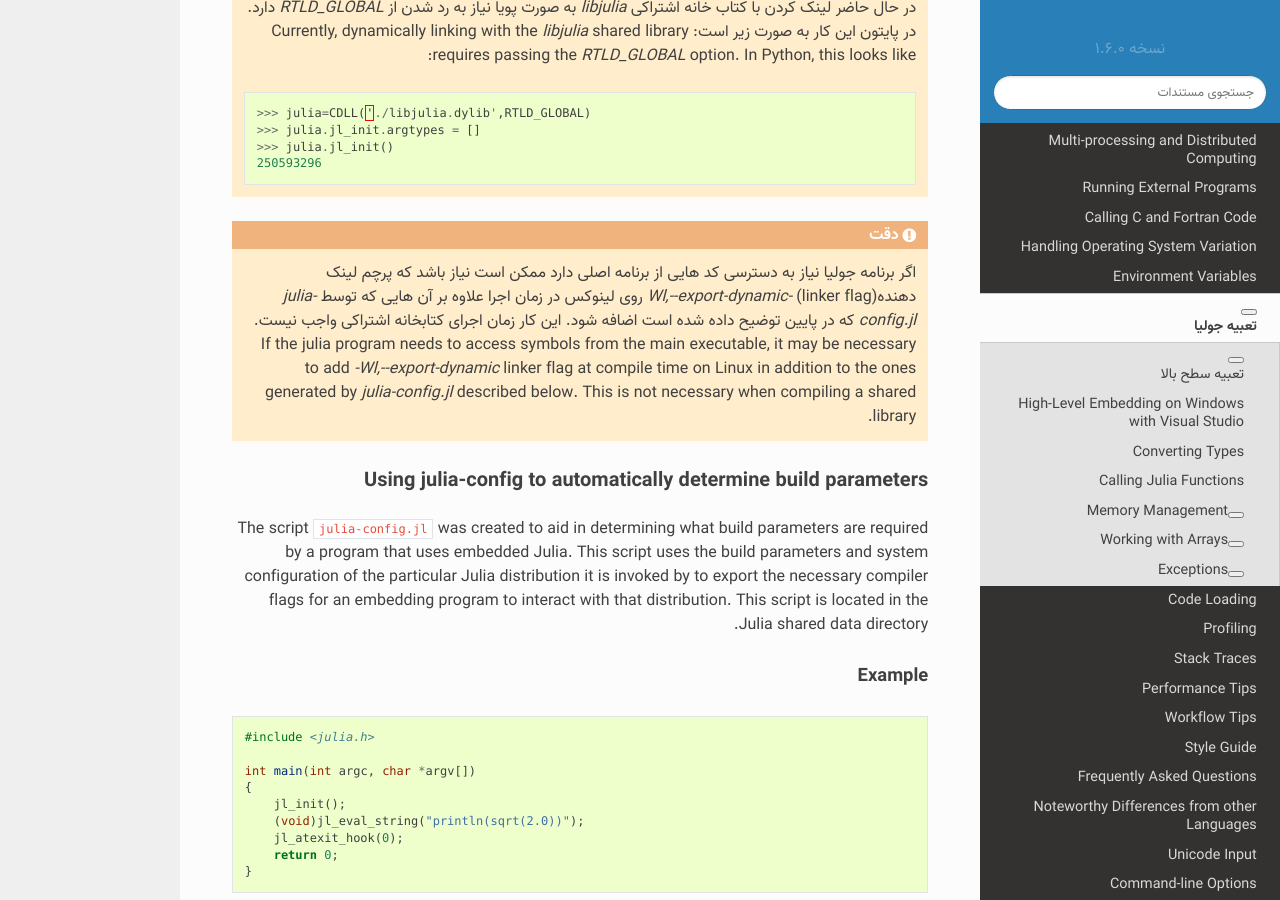
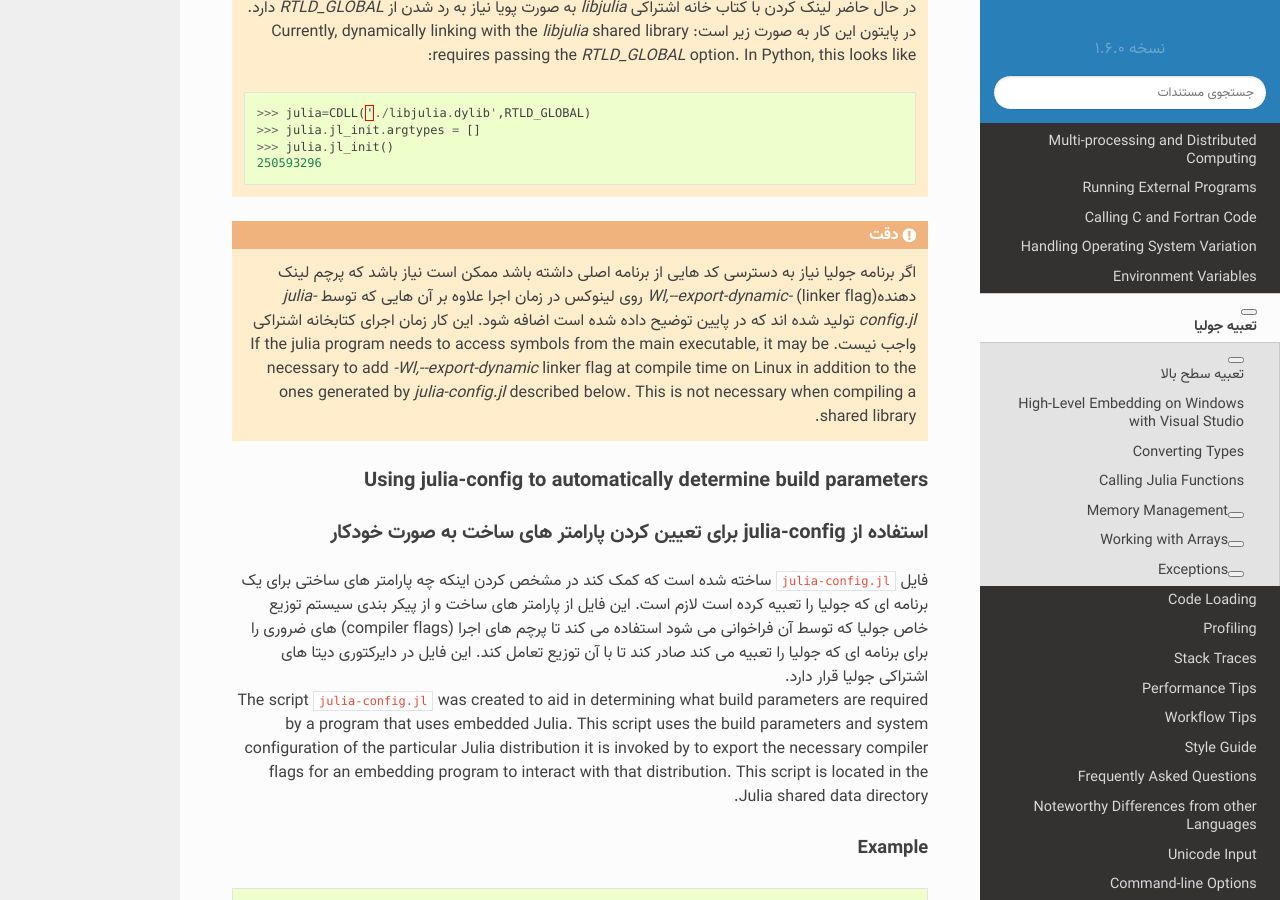
Before and after one commit to AppliedLinearAlgebra-Sharif/julia-docs, a Sphinx documentation site: the page built from docs/manual/embedding.md, in a window 1280 px wide and 900 px high, scrolled down 2288 px. Built offline with Sphinx 7.4.7 and the Read the Docs theme 2.0.0, drawn with Linux system fonts in a browser that asks for light colours; pages that are not in the unit, such as notebooks, are missing from menus.

Commit message:
Update embedding.md

````diff
--- a/docs/manual/embedding.md
+++ b/docs/manual/embedding.md
@@ -94,14 +94,15 @@ example program calls this before returning from `main`.
 ```eval_rst
 
 .. توجه::
-    اگر برنامه جولیا نیاز به دسترسی کد هایی از برنامه اصلی دارد ممکن است نیاز باشد که پرچم لینک دهنده(linker flag)  `-Wl,--export-dynamic`  روی لینوکس در زمان اجرا     علاوه بر آن هایی که توسط `julia-config.jl` که در پایین توضیح  داده شده است اضافه شود. این کار زمان اجرای کتابخانه اشتراکی واجب نیست.
+    اگر برنامه جولیا نیاز به دسترسی کد هایی از برنامه اصلی داشته باشد ممکن است نیاز باشد که پرچم لینک دهنده(linker flag)  `-Wl,--export-dynamic`  روی لینوکس در زمان اجرا علاوه بر آن هایی که توسط `julia-config.jl` تولید شده اند که در پایین توضیح داده شده است اضافه شود. این کار زمان اجرای کتابخانه اشتراکی واجب نیست.
     If the julia program needs to access symbols from the main executable, it may be necessary to
     add `-Wl,--export-dynamic` linker flag at compile time on Linux in addition to the ones generated
     by `julia-config.jl` described below. This is not necessary when compiling a shared library.
 ```
 
 ### Using julia-config to automatically determine build parameters
-
+### استفاده از julia-config برای تعیین کردن پارامتر های ساخت به صورت خودکار
+فایل `julia-config.jl` ساخته شده است که کمک کند در مشخص کردن اینکه چه پارامتر های ساختی برای یک برنامه ای که جولیا را تعبیه کرده است لازم است. این فایل از پارامتر های ساخت و از پیکر بندی سیستم توزیع خاص جولیا که توسط آن فراخوانی می شود استفاده می کند تا پرچم های اجرا (compiler flags)  های ضروری را برای برنامه ای که جولیا را تعبیه می کند صادر کند تا با آن توزیع تعامل کند. این فایل در دایرکتوری دیتا های اشتراکی جولیا قرار دارد.
 The script `julia-config.jl` was created to aid in determining what build parameters are required
 by a program that uses embedded Julia.  This script uses the build parameters and system configuration
 of the particular Julia distribution it is invoked by to export the necessary compiler flags for
````
